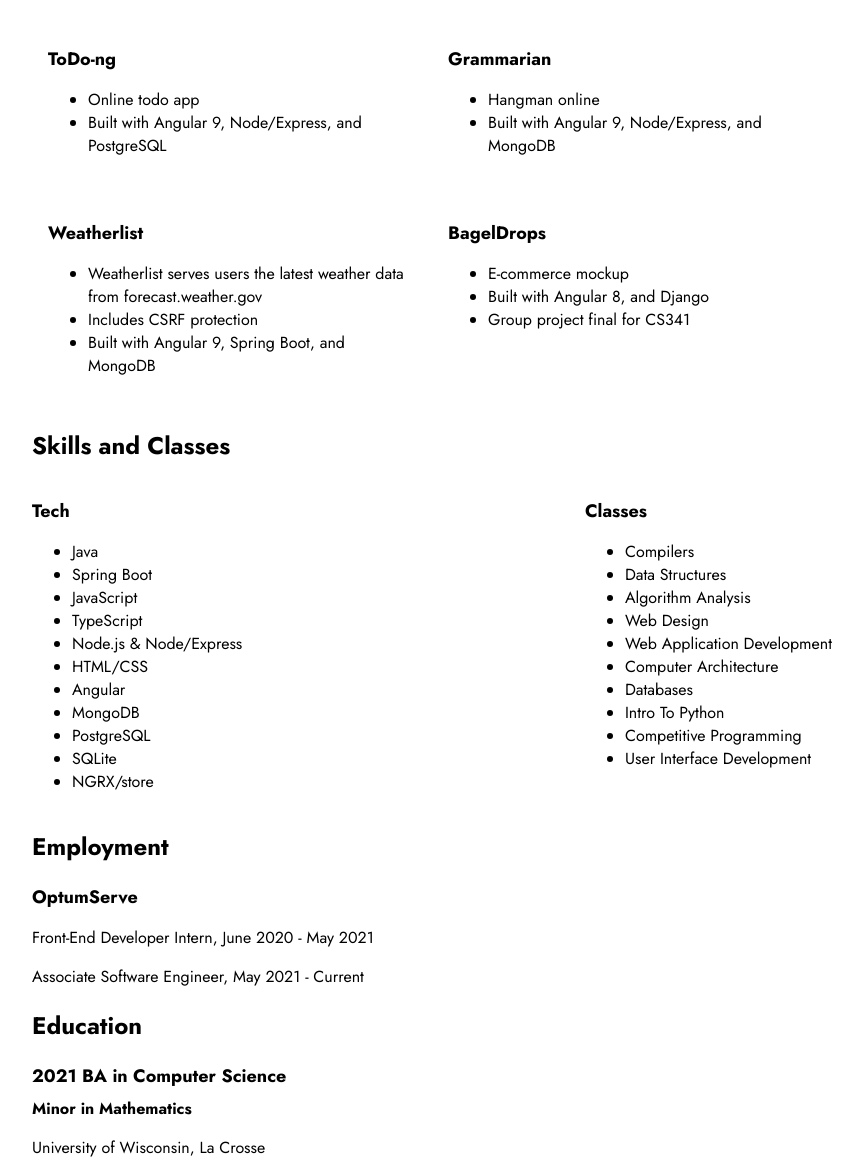
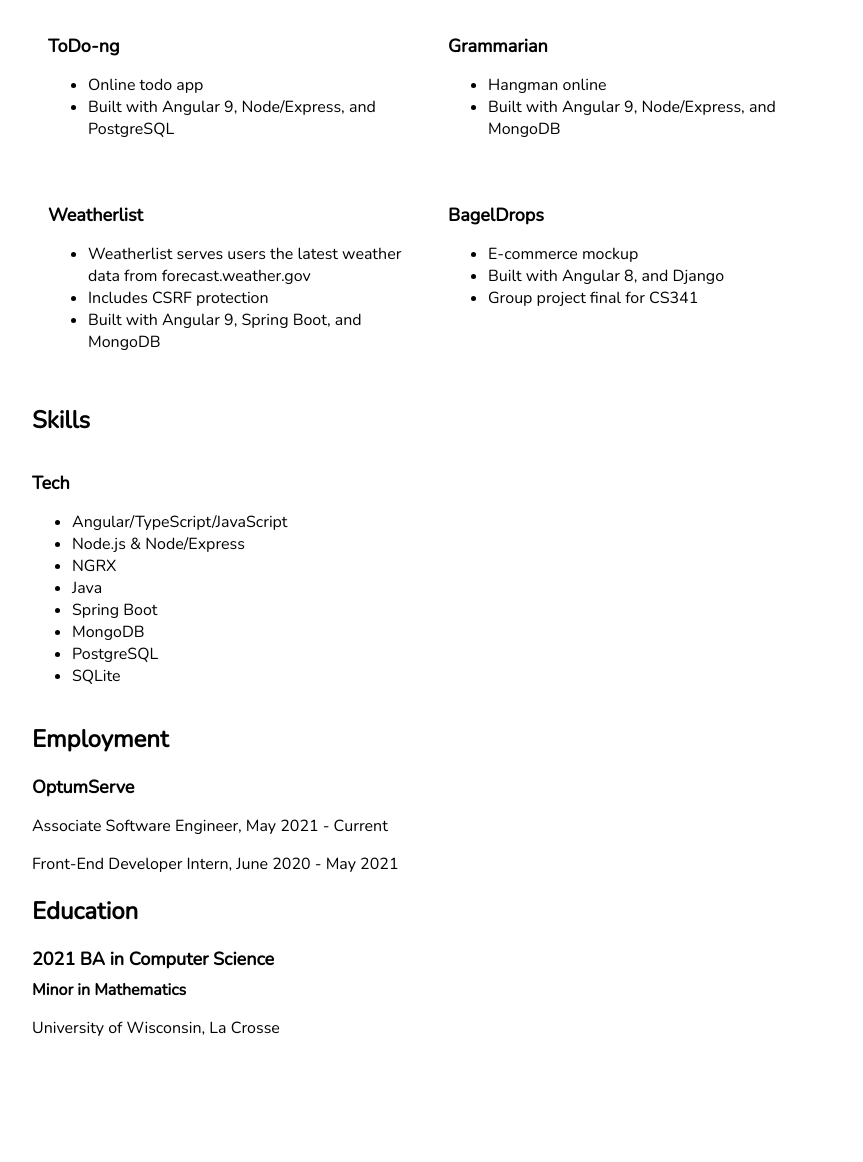
Before and after one commit to maxxpersin/maxxpersin.github.io, a plain HTML site: page index.html in a window 1280 px wide. Shown: the part 351-1513 px from the top of the page, without its empty margins (208-1071 px from the left). After the commit the page ends 1480 px from the top, so only its background shows below. Drawn offline with nearby package versions, Linux system fonts and the light colour scheme.

Commit message:
update styling and layout

```diff
--- a/index.html
+++ b/index.html
@@ -91,40 +91,20 @@
             </div>
         </section>
         <section>
-            <h1>Skills and Classes</h1>
+            <h1>Skills</h1>
             <div class="skills">
                 <section>
                     <h2>Tech</h2>
                     <p>
                     <ul>
+                        <li>Angular/TypeScript/JavaScript</li>
+                        <li>Node.js & Node/Express</li>
+                        <li>NGRX</li>
                         <li>Java</li>
                         <li>Spring Boot</li>
-                        <li>JavaScript</li>
-                        <li>TypeScript</li>
-                        <li>Node.js & Node/Express</li>
-                        <li>HTML/CSS</li>
-                        <li>Angular</li>
                         <li>MongoDB</li>
                         <li>PostgreSQL</li>
                         <li>SQLite</li>
-                        <li>NGRX/store</li>
-                    </ul>
-                    </p>
-                </section>
-                <section>
-                    <h2>Classes</h2>
-                    <p>
-                    <ul>
-                        <li>Compilers</li>
-                        <li>Data Structures</li>
-                        <li>Algorithm Analysis</li>
-                        <li>Web Design</li>
-                        <li>Web Application Development</li>
-                        <li>Computer Architecture</li>
-                        <li>Databases</li>
-                        <li>Intro To Python</li>
-                        <li>Competitive Programming</li>
-                        <li>User Interface Development</li>
                     </ul>
                     </p>
                 </section>
@@ -134,8 +114,8 @@
             <h1>Employment</h1>
             <section>
                 <h2>OptumServe</h2>
+                <p>Associate Software Engineer, May 2021 - Current</p>
                 <p>Front-End Developer Intern, June 2020 - May 2021</p>
-                <p>Associate Software Engineer, May 2021 - Current</p>
             </section>
 
         </section>
--- a/src/style.css
+++ b/src/style.css
@@ -1,8 +1,8 @@
 @import url("https://fonts.googleapis.com/css?family=Jost:100,100i,200,200i,300,300i,400,400i,500,500i,600,600i,700,700i,800,800i,900,900i&display=swap");
+@import url("https://fonts.googleapis.com/css?family=Nunito");
 
 * {
-
-    font-family: "Jost", sans-serif;
+    font-family: "Nunito", sans-serif;
 }
 
 section.education h2 {
```
